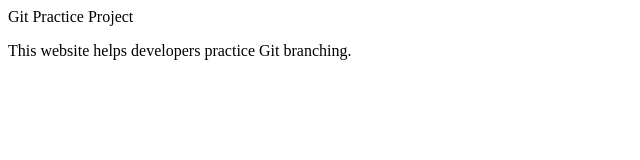
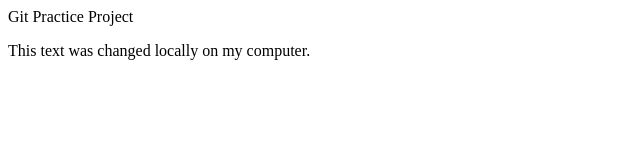
Before and after one commit to samin-coder/module-6-git-workflow, a plain HTML site: page index.html in a window 1280 px wide. Shown: the full height of the page, 0-640 px from the left. Drawn offline with Linux system fonts and the light colour scheme.

Commit message:
Local change: Update paragraph text

```diff
--- a/index.html
+++ b/index.html
@@ -1,2 +1,2 @@
 Git Practice Project
-<p>This website helps developers practice Git branching.</p>
+<p>This text was changed locally on my computer.</p>
```
